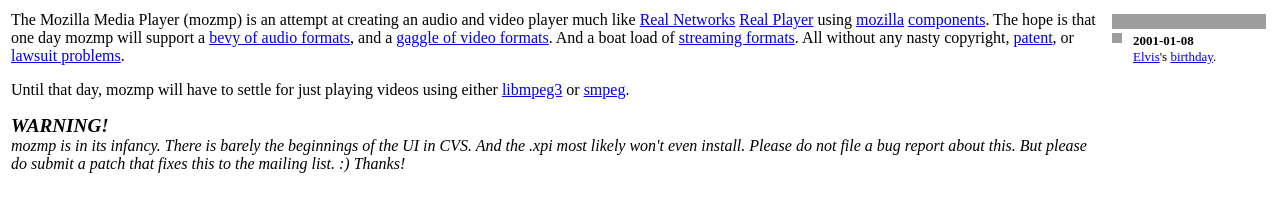
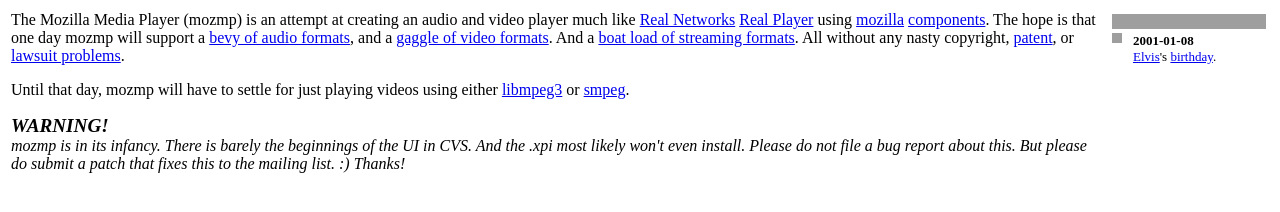
Before and after one commit to tvaughan/mozmp, a plain HTML site: page www/index.html in a window 1280 px wide. Drawn offline with Linux system fonts and the light colour scheme; grey boxes are pictures that could not be loaded.

Commit message:
*** empty log message ***

```diff
--- a/www/index.html
+++ b/www/index.html
@@ -13,7 +13,7 @@ audio and video player much like <a href=
 day mozmp will support a <a href=
 "http://www.xiph.org/ogg/vorbis/">bevy of audio formats</a>, and a
 <a href="http://www.projectmayo.com/">gaggle of video formats</a>.
-And a boat load of <a href="http://www.icecast.org/">streaming
+And a <a href="http://www.icecast.org/">boat load of streaming
 formats</a>. All without any nasty copyright, <a href=
 "http://www.mp3licensing.com/">patent</a>, or <a href=
 "http://www.linuxworld.com/linuxworld/lw-2000-01/lw-01-dvd-interview.html">
```
